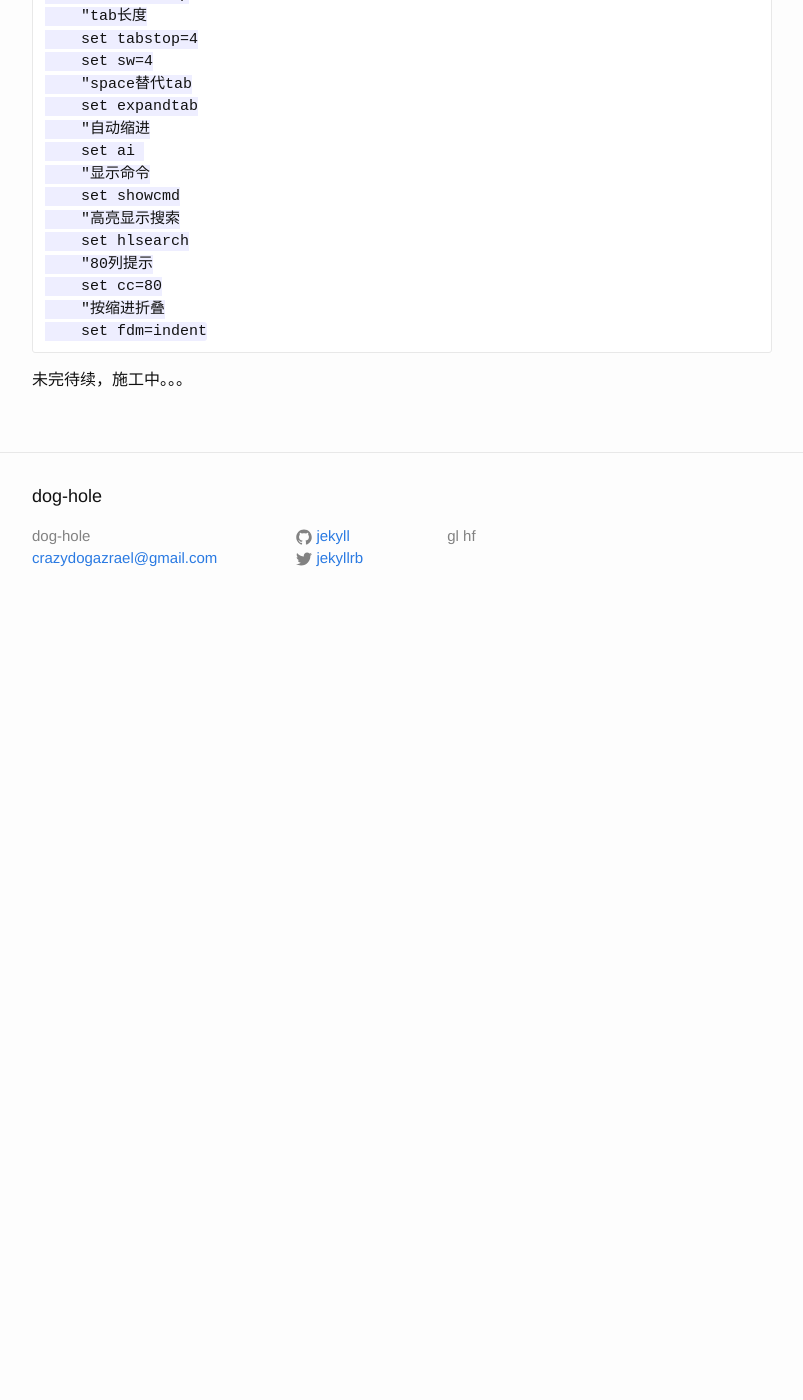
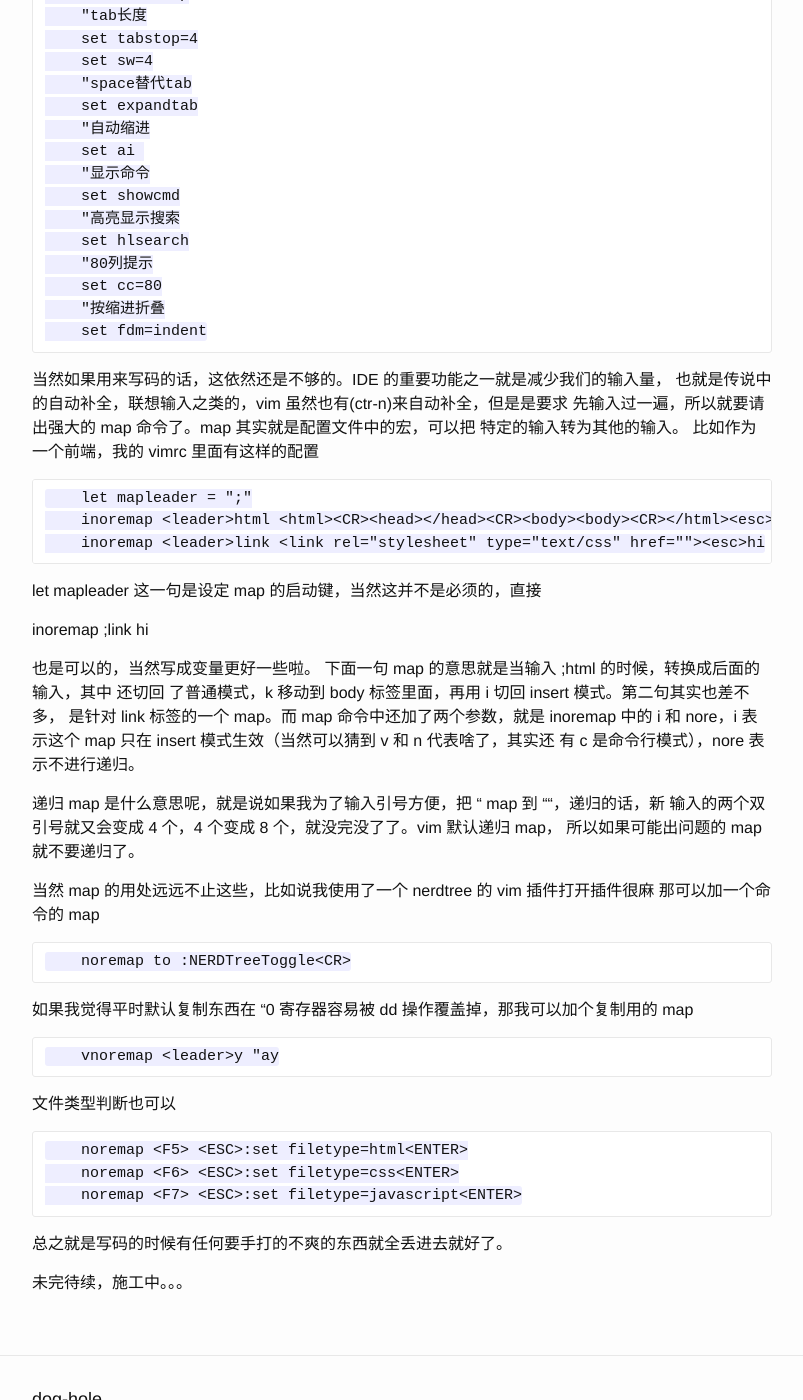
Before and after one commit to Crazydogs/Crazydogs.github.io, a Jekyll site: the page built from _posts/2016-8-16-vim-的使用姿势.markdown, in a window 1280 px wide and 1400 px high, scrolled down 1478 px. Shown: the whole window, without its empty margins (238-1041 px from the left). Built offline with Jekyll 4.4.1, drawn with Linux system fonts in a browser that asks for light colours; before the commit the page ends 2108 px from its top, so only the background shows below that.

Commit message:
增加 map 相关内容

`````diff
--- a/_posts/2016-8-16-vim-的使用姿势.markdown
+++ b/_posts/2016-8-16-vim-的使用姿势.markdown
@@ -83,4 +83,55 @@ vim 有三种模式，普通(normal)/输入(insert)/可视(visal)，通过 ESC
     set fdm=indent
 ````
 
+当然如果用来写码的话，这依然还是不够的。IDE 的重要功能之一就是减少我们的输入量，
+也就是传说中的自动补全，联想输入之类的，vim 虽然也有(ctr-n)来自动补全，但是是要求
+先输入过一遍，所以就要请出强大的 map 命令了。map 其实就是配置文件中的宏，可以把
+特定的输入转为其他的输入。
+比如作为一个前端，我的 vimrc 里面有这样的配置
+
+````
+    let mapleader = ";"
+    inoremap <leader>html <html><CR><head></head><CR><body><body><CR></html><esc>ki
+    inoremap <leader>link <link rel="stylesheet" type="text/css" href=""><esc>hi
+````
+
+let mapleader 这一句是设定 map 的启动键，当然这并不是必须的，直接
+
+inoremap ;link <link rel="stylesheet" type="text/css" href=""><esc>hi
+
+也是可以的，当然写成变量更好一些啦。
+下面一句 map 的意思就是当输入 ;html 的时候，转换成后面的输入，其中 <esc> 还切回
+了普通模式，k 移动到 body 标签里面，再用 i 切回 insert 模式。第二句其实也差不多，
+是针对 link 标签的一个 map。而 map 命令中还加了两个参数，就是 inoremap 中的 i 和
+nore，i 表示这个 map 只在 insert 模式生效（当然可以猜到 v 和 n 代表啥了，其实还
+有 c 是命令行模式），nore 表示不进行递归。
+
+递归 map 是什么意思呢，就是说如果我为了输入引号方便，把 " map 到 ""，递归的话，新
+输入的两个双引号就又会变成 4 个，4 个变成 8 个，就没完没了了。vim 默认递归 map，
+所以如果可能出问题的 map 就不要递归了。
+
+当然 map 的用处远远不止这些，比如说我使用了一个 nerdtree 的 vim 插件打开插件很麻
+那可以加一个命令的 map
+
+````
+    noremap to :NERDTreeToggle<CR>
+````
+
+如果我觉得平时默认复制东西在 "0 寄存器容易被 dd 操作覆盖掉，那我可以加个复制用的
+map
+
+````
+    vnoremap <leader>y "ay
+````
+
+文件类型判断也可以
+
+````
+    noremap <F5> <ESC>:set filetype=html<ENTER>
+    noremap <F6> <ESC>:set filetype=css<ENTER>
+    noremap <F7> <ESC>:set filetype=javascript<ENTER>
+````
+
+总之就是写码的时候有任何要手打的不爽的东西就全丢进去就好了。
+
 未完待续，施工中。。。
`````
